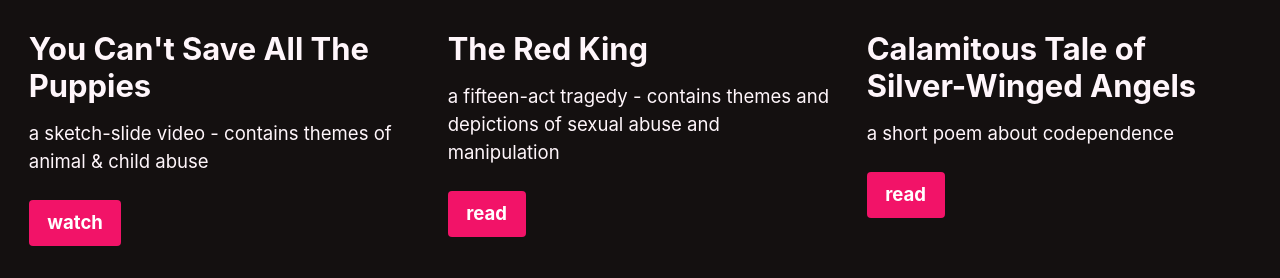
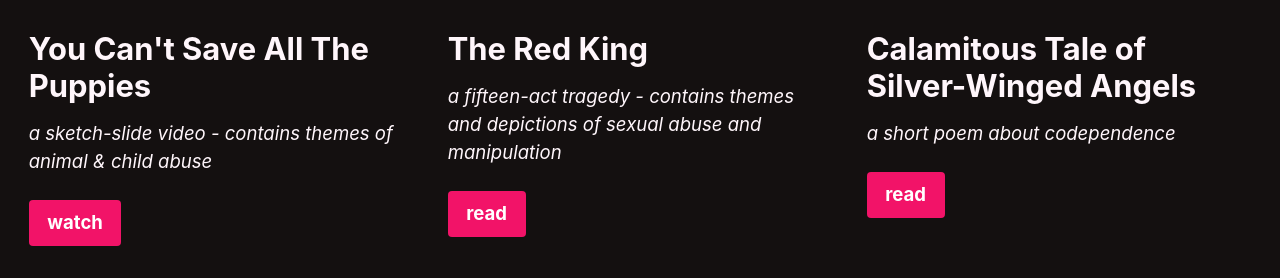
Before and after one commit to kyrie-edelweiss/edelweiss-archive, a Jekyll site: the page built from index.html, in a window 1280 px wide. Shown: the part 825-1103 px from the top of the page. Built offline with Jekyll 4.4.1, drawn with Linux system fonts in a browser that asks for light colours; cached includes are drawn as plain includes; the list of posts is cut into pages by our own code.

Commit message:
Update index.html

```diff
--- a/index.html
+++ b/index.html
@@ -12,19 +12,19 @@ intro:
 feature_row:
   - image_path: /assets/images/PuppyPreview.png
     title: "You Can't Save All The Puppies"
-    excerpt: "a sketch-slide video - contains themes of animal & child abuse"
+    excerpt: "_a sketch-slide video - contains themes of animal & child abuse_"
     url: "/puppies/"
     btn_label: "watch"
     btn_class: "btn--primary"
   - image_path: /assets/images/RedKingPreview.png
     title: "The Red King"
-    excerpt: "a fifteen-act tragedy - contains themes and depictions of sexual abuse and manipulation"
+    excerpt: "_a fifteen-act tragedy - contains themes and depictions of sexual abuse and manipulation_"
     url: "/red-king/"
     btn_label: "read"
     btn_class: "btn--primary"
   - image_path: /assets/images/SilverAngelsPreview.png
     title: "Calamitous Tale of Silver-Winged Angels"
-    excerpt: "a short poem about codependence"
+    excerpt: "_a short poem about codependence_"
     url: "/silver-angels/"
     btn_label: "read"
     btn_class: "btn--primary"
```
